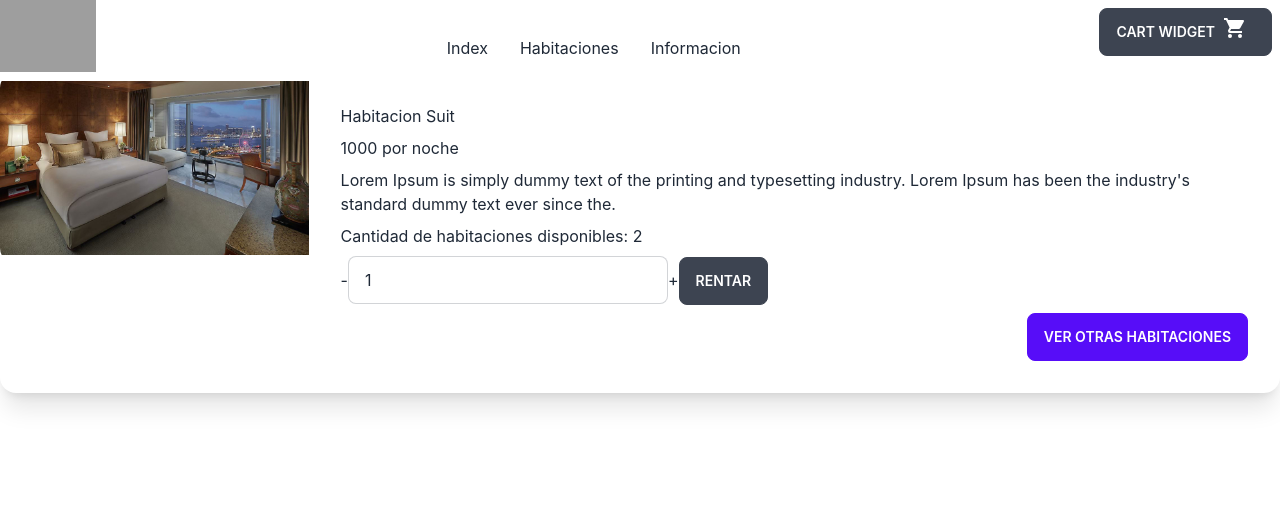
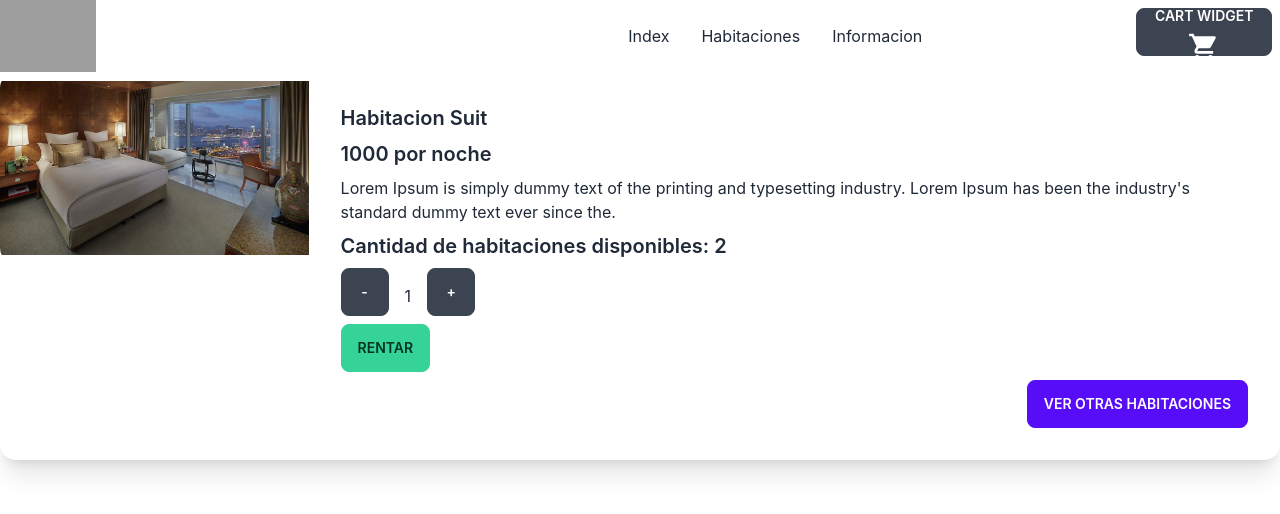
Before and after one commit to Edinsonafp/DesafioReact_01_EdinsonFlores, a React (Create React App) app: page /habitaciones/1 in a window 1280 px wide. Shown: the top 514 px of the page. Built offline with nearby package versions, Linux system fonts and the light colour scheme; grey boxes are pictures that could not be loaded.

Commit message:
se arreglan detalles evaluados por el tutor

```diff
--- a/src/Context/cartContext.js
+++ b/src/Context/cartContext.js
@@ -27,9 +27,11 @@ const CartContextProvider = ({children})=>{
     }
 
     const removeItem = (id) => {
-        setCart( habAdded =>{
-            return habAdded.splice(id)
-        })
+        //Se clona el cart porque si se elimina React no detecta cambios y no re renderiza el DOM
+        const test = cart.slice()
+        const index = test.findIndex(test => test.habId == id)
+        test.splice(index, 1)
+        setCart(test)
     }
 
     const clear = () => {
@@ -39,7 +41,6 @@ const CartContextProvider = ({children})=>{
     }
 
     const isInCart = (id) => {
-        console.log(cart.filter(item => item.habId === id).length>0)
         return (cart.filter(item => item.habId === id).length>0)
 
     }
--- a/src/components/CartDetail.js
+++ b/src/components/CartDetail.js
@@ -7,8 +7,8 @@ const CartDetail = () => {
   const total = cart.reduce((count, currentValue) => count = count + currentValue.total,0);
   return (
     <div>
-      <div class="overflow-x-auto">
-            <table class="table table-zebra w-full">
+      <div className="overflow-x-auto">
+            <table className="table table-zebra w-full">
               <thead>
                 <tr>
                   <th>ID</th>
@@ -22,13 +22,13 @@ const CartDetail = () => {
               <tbody>
                 {cart.map(cart =>
                   <>
-                    <tr>
-                      <th>{cart.hab.id}</th>
+                    <tr key={cart.habId}>
+                      <th>{cart.habId}</th>
                       <td>{cart.hab.title}</td>
                       <td>{cart.cantHab}</td>
                       <td>{cart.hab.price}</td>
                       <td>{cart.hab.price * cart.cantHab}</td>
-                      <td><button class="btn btn-error" onClick={ () => { removeItem(cart.hab.id)}}>Eliminar</button></td>
+                      <td><button className="btn btn-error" onClick={ () => { removeItem(cart.habId); }}>Eliminar</button></td>
                     </tr>
                   </>
                   )}
@@ -38,7 +38,7 @@ const CartDetail = () => {
                     <td></td>
                     <th>Total</th>
                     <th>{total}</th>
-                    <td><button class="btn btn-error" onClick={ () => { clear()}}>Eliminar Todo</button></td>
+                    <td><button className="btn btn-error" onClick={ () => { clear()}}>Eliminar Todo</button></td>
                   </tr>
               </tbody>
             </table>
--- a/src/components/CartWidget.js
+++ b/src/components/CartWidget.js
@@ -2,7 +2,7 @@ const CartWidget = () => {
     return (
         <button className="btn gap-2 m-2">
             Cart Widget
-            <svg className="flex-1 w-8 h-8 fill-current" viewbox="0 0 24 24">
+            <svg className="flex-1 w-8 h-8 fill-current" viewBox="0 0 24 24">
                 <path d="M17,18C15.89,18 15,18.89 15,20A2,2 0 0,0 17,22A2,2 0 0,0 19,20C19,18.89 18.1,18 17,18M1,2V4H3L6.6,11.59L5.24,14.04C5.09,14.32 5,14.65 5,15A2,2 0 0,0 7,17H19V15H7.42A0.25,0.25 0 0,1 7.17,14.75C7.17,14.7 7.18,14.66 7.2,14.63L8.1,13H15.55C16.3,13 16.96,12.58 17.3,11.97L20.88,5.5C20.95,5.34 21,5.17 21,5A1,1 0 0,0 20,4H5.21L4.27,2M7,18C5.89,18 5,18.89 5,20A2,2 0 0,0 7,22A2,2 0 0,0 9,20C9,18.89 8.1,18 7,18Z"/>
             </svg>
         </button>
--- a/src/components/HabitacionDetail.js
+++ b/src/components/HabitacionDetail.js
@@ -9,8 +9,12 @@ const HabitacionDetail = () => {
   const {habID} = useParams()
   const [habitacion, setHabitacion] = useState({})
   const { addItem , isInCart} = useContext(CartContext)
-  /** const [cantHab, setCantHab] = useState(1) **/
 
+  function onAdd(count){
+    (isInCart(habitacion.id))
+    ? addItem(habitacion.id, habitacion, count, true, (count * parseInt(habitacion.price)))
+    : addItem(habitacion.id, habitacion, count, false, (count * parseInt(habitacion.price)))
+  }
   useEffect(() => {
     (async () => {
         const habData = await getHabitacionesDetail()
@@ -33,17 +37,18 @@ const HabitacionDetail = () => {
 
   return (
     <>
-    <div class="card card-side bg-base-100 shadow-xl">
+    <div className="card card-side bg-base-100 shadow-xl">
       <figure className='object-cover h-48 w-96'><img src={habitacion.pictureUrl} alt="Movie"/></figure>
-      <div class="card-body">
-        <h2 ClassName="card-title">Habitacion {habitacion.title}</h2>
-        <h2 ClassName="card-title">{habitacion.price} por noche</h2>
+      <div className="card-body">
+        <h2 className="card-title">Habitacion {habitacion.title}</h2>
+        <h2 className="card-title">{habitacion.price} por noche</h2>
         <p>{habitacion.description}</p>
-        <h2 ClassName="card-title">Cantidad de habitaciones disponibles: {habitacion.cantidad}</h2>
-        {/** }<input type="number" placeholder="Cantidad de noches" class="input input-bordered w-full max-w-xs" value={cantHab} onChange={e => setCantHab(e.target.value)}/>
-        <button onClick={ () => { (isInCart(habitacion.id)) ? addItem(habitacion.id, cantHab, true) : addItem(habitacion.id, habitacion, cantHab, false)}} className="btn">Rentar</button>{**/ }
-        <ItemCount initial={1} stock={habitacion.cantidad} habitacion ={habitacion}/>
-        <div class="card-actions justify-end">
+        <h2 className="card-title">Cantidad de habitaciones disponibles: {habitacion.cantidad}</h2>
+        { isInCart(habitacion.id)
+          ?<Link className="btn btn-success" to={"/cart"}>Terminar Compra</Link>
+          :<ItemCount initial={1} stock={habitacion.cantidad} onAdd ={onAdd}/>
+        }
+        <div className="card-actions justify-end">
           <Link to={"/habitaciones"} className="btn btn-primary">Ver otras habitaciones</Link>
         </div>
       </div>
--- a/src/components/Information.js
+++ b/src/components/Information.js
@@ -27,7 +27,7 @@ const Information = () => {
                 <label className="label">
                   <span className="label-text">Dinos algo</span>
                 </label>
-                <input type="text" placeholder="Type here" class="input input-bordered input-lg w-full max-w-xs" />
+                <input type="text" placeholder="Type here" className="input input-bordered input-lg w-full max-w-xs" />
               </div>
               <div className="form-control mt-6">
                 <button className="btn btn-primary">Enviar</button>
--- a/src/components/ItemCount.js
+++ b/src/components/ItemCount.js
@@ -1,10 +1,7 @@
-import React, { useContext, useState } from 'react'
-import { CartContext } from '../Context/cartContext';
+import React, { useState } from 'react'
 
-const ItemCount = ({ initial, stock, habitacion}) => {
+const ItemCount = ({ initial, stock, onAdd}) => {
     const [count, setCount] = useState(initial);
-
-    const { addItem , isInCart} = useContext(CartContext)
 
     const handleSubstract = () => {
         if (count > initial) {
@@ -18,12 +15,14 @@ const ItemCount = ({ initial, stock, habitacion}) => {
       };
   return (
     <div>
-      <div>
-        <button onClick={handleSubstract}>-</button>
-        <input type="number" placeholder="Cantidad de noches" class="input input-bordered w-full max-w-xs" value={count}/>
-        <button onClick={handleAdd}>+</button>
-        <button onClick={ () => { (isInCart(habitacion.id)) ? addItem(habitacion.id, habitacion, count, true, (count * parseInt(habitacion.price))) : addItem(habitacion.id, habitacion, count, false, (count * parseInt(habitacion.price)))}} className="btn">Rentar</button>
+      <div className="flex items-stretch">
+        <button className="btn btn-square" onClick={handleSubstract}>-</button>
+        {/**<input type="number" placeholder="Cantidad de noches" class="input input-bordered w-full max-w-xs" value={count}/>**/}
+        <h1 className="box-border h-15 w-15 p-4 ">{count}</h1>
+        <button className="btn btn-square" onClick={handleAdd}>+</button>
       </div>
+      {/**<button onClick={ () => { (isInCart(habitacion.id)) ? addItem(habitacion.id, habitacion, count, true, (count * parseInt(habitacion.price))) : addItem(habitacion.id, habitacion, count, false, (count * parseInt(habitacion.price)))}} className="btn btn-success">Rentar</button>**/}
+      <button onClick={ () => onAdd(count)} className="btn btn-success">Rentar</button>
     </div>
   )
 }
--- a/src/components/ItemListContainer.js
+++ b/src/components/ItemListContainer.js
@@ -25,7 +25,7 @@ const ItemListContainer = () => {
 
   return (
     <div className="flex justify-between mt-2">
-      {habs.map( habs =><Item habsData = {habs}/>)}
+      {habs.map( habs =><Item key={habs.id} habsData = {habs}/>)}
     </div>
   )
 }
--- a/src/components/Menu.js
+++ b/src/components/Menu.js
@@ -2,13 +2,13 @@ import { Link } from "react-router-dom"
 
 const Menu = (props) => {
     return(
-        <div classNameName="navbar bg-base-100 flex items-stretch">
-            <div classNameName="navbar-start">
+        <div className="navbar bg-base-100 flex items-stretch">
+            <div className="navbar-start">
                 <div className="dropdown">
-                    <label tabindex="0" className="btn btn-ghost lg:hidden">
-                        <svg xmlns="http://www.w3.org/2000/svg" className="h-5 w-5" fill="none" viewBox="0 0 24 24" stroke="currentColor"><path stroke-linecap="round" stroke-linejoin="round" stroke-width="2" d="M4 6h16M4 12h8m-8 6h16" /></svg>
+                    <label tabIndex="0" className="btn btn-ghost lg:hidden">
+                        <svg xmlns="http://www.w3.org/2000/svg" className="h-5 w-5" fill="none" viewBox="0 0 24 24" stroke="currentColor"><path strokeLinecap="round" strokeLinejoin="round" strokeWidth="2" d="M4 6h16M4 12h8m-8 6h16" /></svg>
                     </label>
-                    <ul tabindex="0" className="menu menu-compact dropdown-content mt-3 p-2 shadow bg-base-100 rounded-box w-52">
+                    <ul tabIndex="0" className="menu menu-compact dropdown-content mt-3 p-2 shadow bg-base-100 rounded-box w-52">
                         <li><Link to="/">{props.index}</Link></li>
                         <li><Link to="/habitaciones">{props.hab}</Link></li>
                         <li><Link to="/info">{props.info}</Link></li>
```
